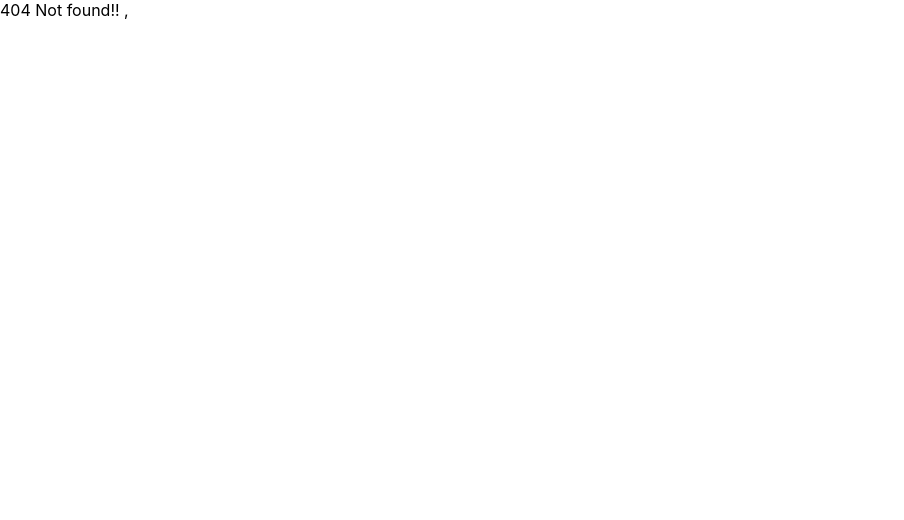
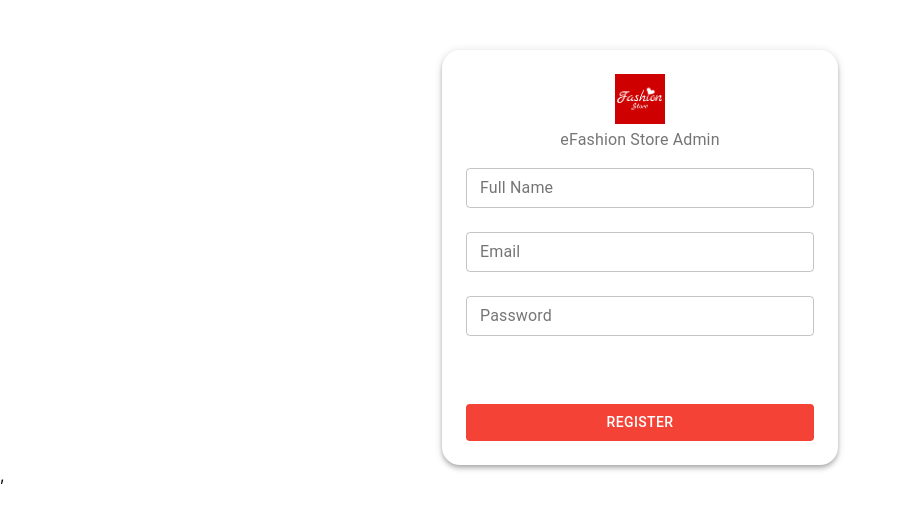
Before and after one commit to Smikey1/efashion_frontend, a React (Create React App) app: page /register in a window 1280 px wide. Before the commit this address had no page. Shown: the top 520 px of the page, without its empty margins (0-904 px from the left). Built offline with nearby package versions, Linux system fonts and the light colour scheme.

Commit message:
:pencil2: Fixing typos

```diff
--- a/src/App.js
+++ b/src/App.js
@@ -2,6 +2,7 @@ import logo from './logo.svg';
 import './App.css';
 import {BrowserRouter,Redirect,Route,Switch} from 'react-router-dom'
 import login from './pages/login';
+import Register from './pages/Register';
 
 
 function App() {
@@ -12,6 +13,7 @@ function App() {
          Dashboard page
        </Route>
        <Route exact path="/login" component={login}/>
+       <Route exact path="/register" component={Register}/>
        <Route path="*" render={()=>"404 Not found!! "}/>
      </Switch>
 
--- a/src/pages/register.js
+++ b/src/pages/register.js
@@ -3,7 +3,7 @@ import logo from "../media/logo.png"
 import { Container, CircularProgress, Box, Typography, TextField, Button } from '@material-ui/core'
 import axios from 'axios'
 
-class register extends Component {
+class Register extends Component {
 
     constructor(props){
     super(props)
@@ -138,4 +138,4 @@ const data ={
   }
 }
 
-export default register
+export default Register
```
